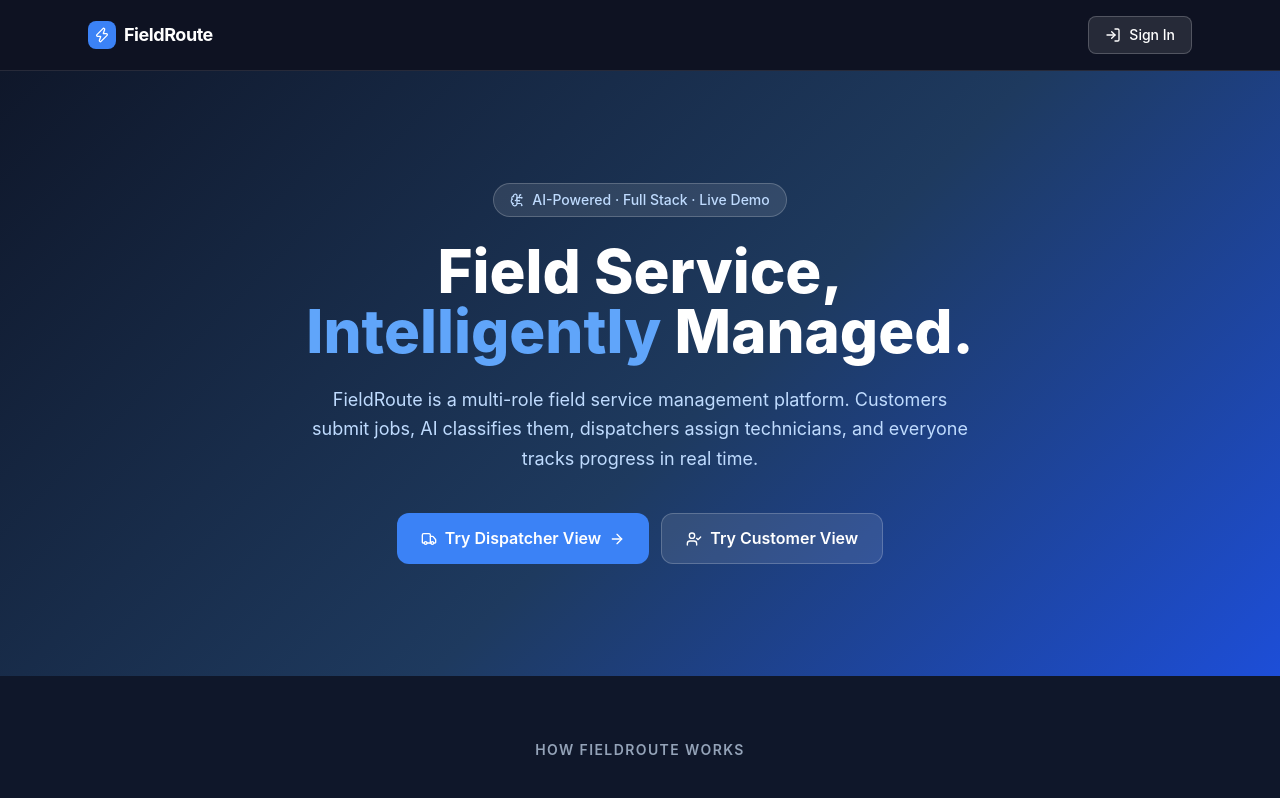
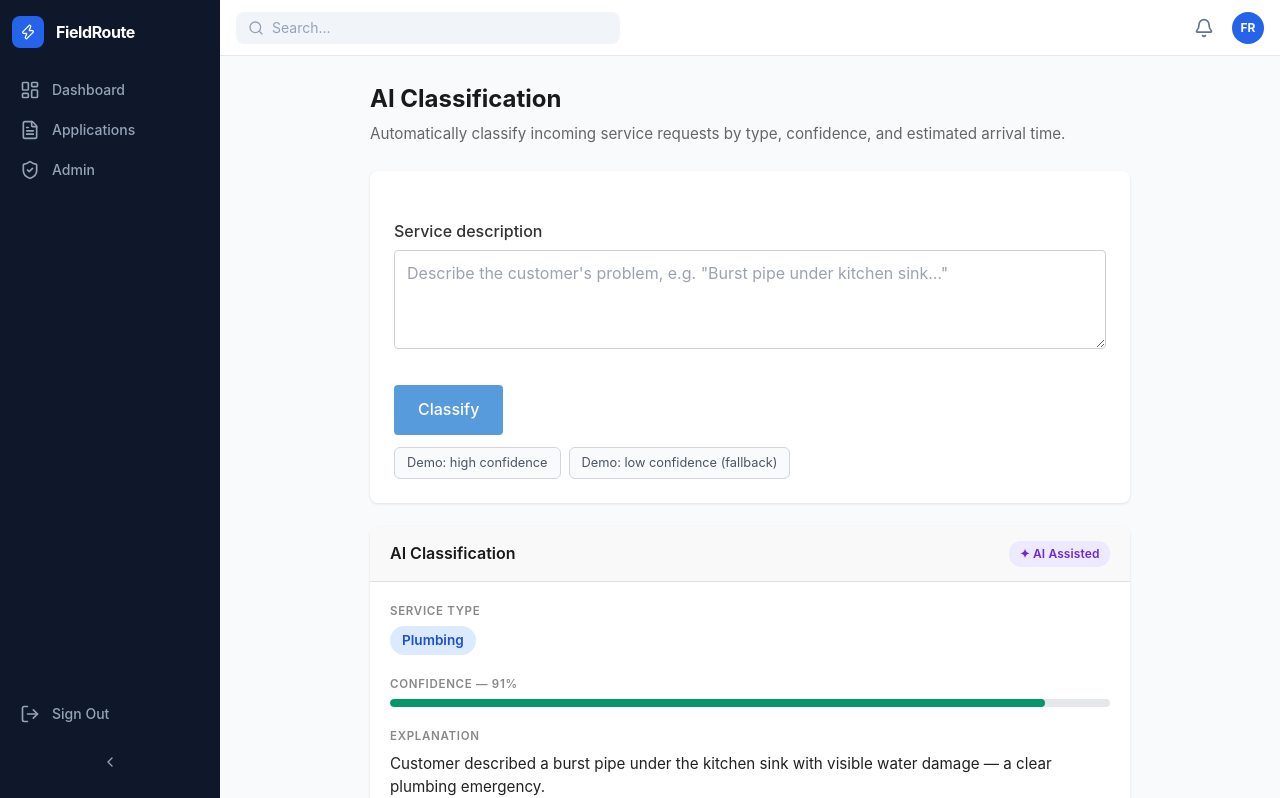
Before and after one commit to yllveliu/fieldroute, a React (Vite) app in the folder frontend/: page /ai in a window 1280 px wide. Before the commit this address led to /. Shown: the top 798 px of the page. Built offline with nearby package versions, Linux system fonts and the light colour scheme; no server answers; sample sign-in values are in the browser's storage.

Commit message:
fix: correct admin redirects - landing page, ProtectedRoute, dead /jobs route, admin route access

```diff
--- a/frontend/src/App.tsx
+++ b/frontend/src/App.tsx
@@ -73,9 +73,9 @@
             />
 
             {/* Dispatcher */}
-            <Route path="/dispatcher" element={<ProtectedRoute allow={["dispatcher"]}><DispatcherPage /></ProtectedRoute>} />
-            <Route path="/technicians" element={<ProtectedRoute allow={["dispatcher"]}><TechniciansPage /></ProtectedRoute>} />
-            <Route path="/ai" element={<ProtectedRoute allow={["dispatcher"]}><AIPage /></ProtectedRoute>} />
+            <Route path="/dispatcher" element={<ProtectedRoute allow={["dispatcher", "admin"]}><DispatcherPage /></ProtectedRoute>} />
+            <Route path="/technicians" element={<ProtectedRoute allow={["dispatcher", "admin"]}><TechniciansPage /></ProtectedRoute>} />
+            <Route path="/ai" element={<ProtectedRoute allow={["dispatcher", "admin"]}><AIPage /></ProtectedRoute>} />
 
             {/* Technician */}
             <Route path="/technician/job" element={<ProtectedRoute allow={["technician"]}><TechnicianJobPage /></ProtectedRoute>} />
--- a/frontend/src/components/ProtectedRoute.tsx
+++ b/frontend/src/components/ProtectedRoute.tsx
@@ -25,7 +25,7 @@
   }
 
   if (allow && user && !allow.includes(user.role)) {
-    return <Navigate to="/" replace />
+    return <Navigate to="/dashboard" replace />
   }
 
   return <>{children}</>
--- a/frontend/src/pages/HomePage.tsx
+++ b/frontend/src/pages/HomePage.tsx
@@ -107,10 +107,10 @@
               Go to Dispatcher <ArrowRight className="w-4 h-4" />
             </button>
             <button
-              onClick={() => navigate('/jobs')}
+              onClick={() => navigate('/dispatcher')}
               className="w-full md:w-auto min-h-[44px] px-6 py-3 bg-white/10 hover:bg-white/20 text-white font-semibold rounded-xl border border-white/20 flex items-center justify-center gap-2 transition-colors"
             >
-              Track a Job
+              View All Jobs
             </button>
           </div>
         </motion.div>
--- a/frontend/src/pages/LandingPage.tsx
+++ b/frontend/src/pages/LandingPage.tsx
@@ -125,11 +125,11 @@
 
 function landingFor(role: Role, status: ApplicationStatus | null | undefined): string {
   switch (role) {
-    case 'admin':      return '/'
+    case 'admin':      return '/dashboard'
     case 'dispatcher': return '/dispatcher'
     case 'technician': return status === 'approved' ? '/technician/job' : '/application-status'
     case 'customer':   return '/customer'
-    default:           return '/'
+    default:           return '/dashboard'
   }
 }
 
```
